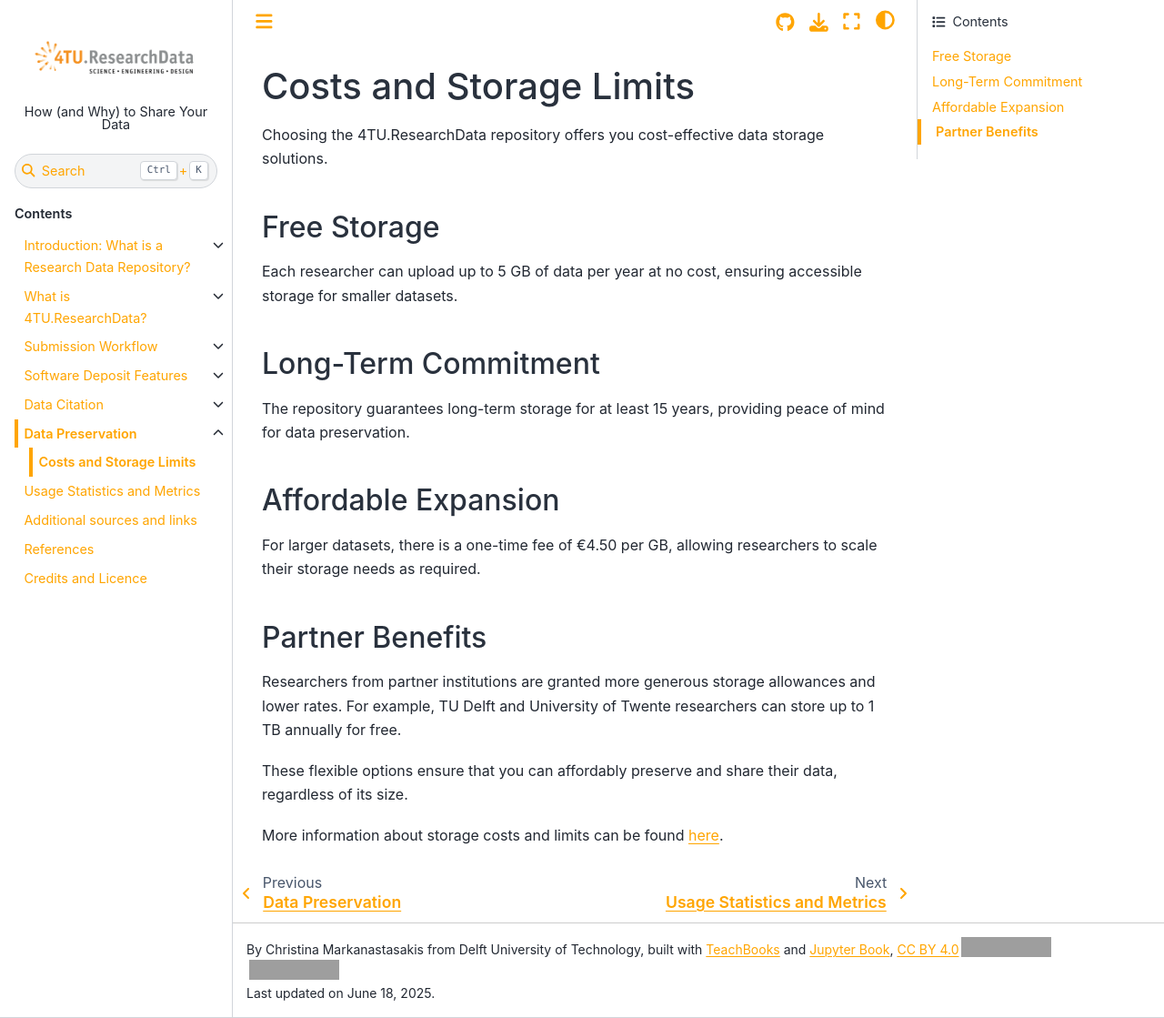
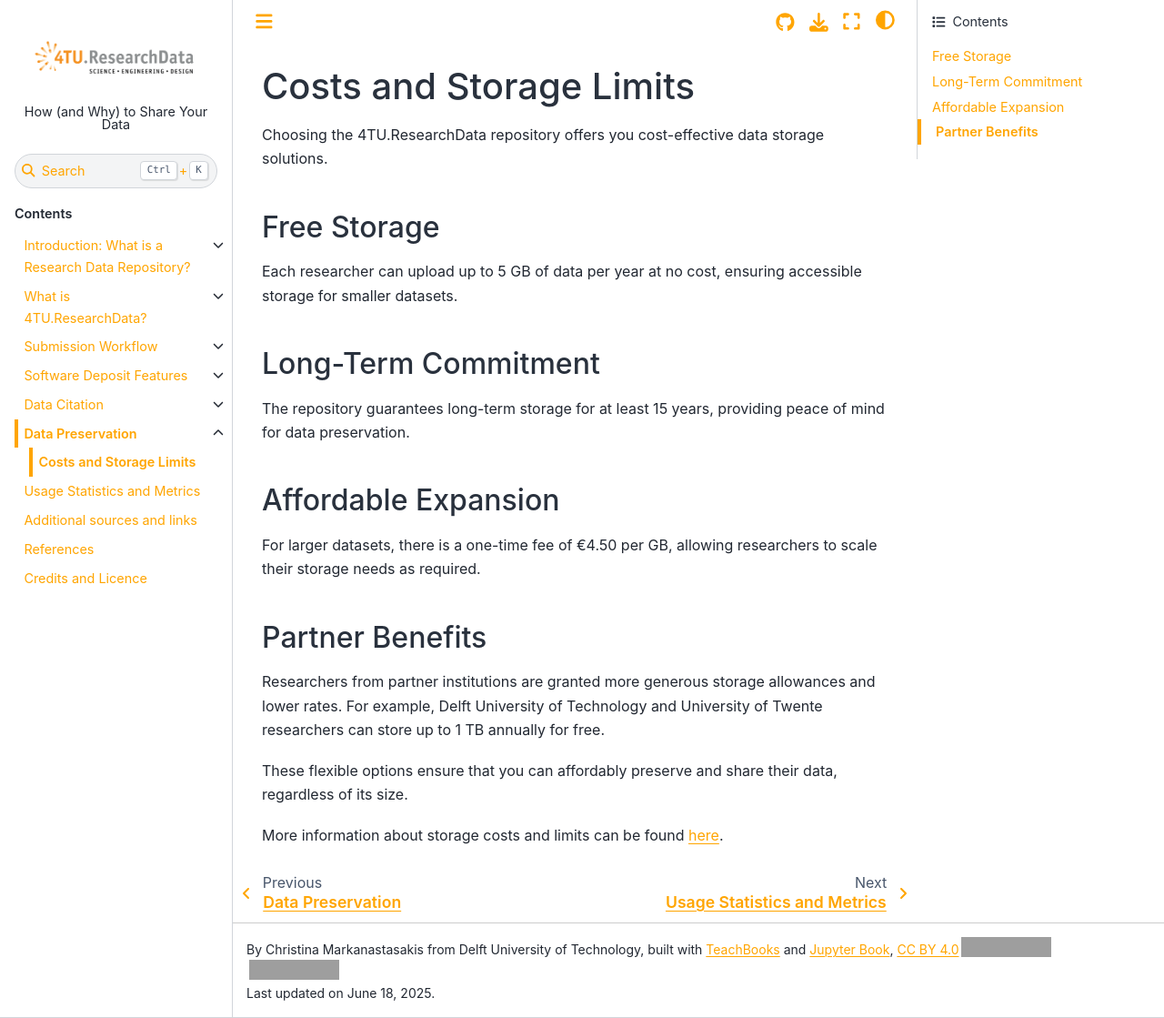
Before and after one commit to TUDelft-books/FAIR4TU_Submission_Help, a Jupyter Book: the page built from book/data_preservation/cost_and_storage_limits.md, in a window 1280 px wide and 1119 px high. Shown: the whole window at 91% size. Built offline with Jupyter Book 1.0.4 settings and Sphinx 7.4.7 and the Sphinx Book theme 1.1.4, drawn with Linux system fonts in a browser that asks for light colours; pages that are not in the unit, such as notebooks, are missing from menus; comment, search, counter and statistics services are not loaded; grey boxes are pictures that could not be loaded.

Commit message:
Update cost_and_storage_limits.md

```diff
--- a/book/data_preservation/cost_and_storage_limits.md
+++ b/book/data_preservation/cost_and_storage_limits.md
@@ -12,7 +12,7 @@ The repository guarantees long-term storage for at least 15 years, providing pea
 For larger datasets, there is a one-time fee of €4.50 per GB, allowing researchers to scale their storage needs as required.
 
 ## Partner Benefits
-Researchers from partner institutions are granted more generous storage allowances and lower rates. For example, TU Delft and University of Twente researchers can store up to 1 TB annually for free.
+Researchers from partner institutions are granted more generous storage allowances and lower rates. For example, Delft University of Technology and University of Twente researchers can store up to 1 TB annually for free.
 
 These flexible options ensure that you can affordably preserve and share their data, regardless of its size.
 
```
